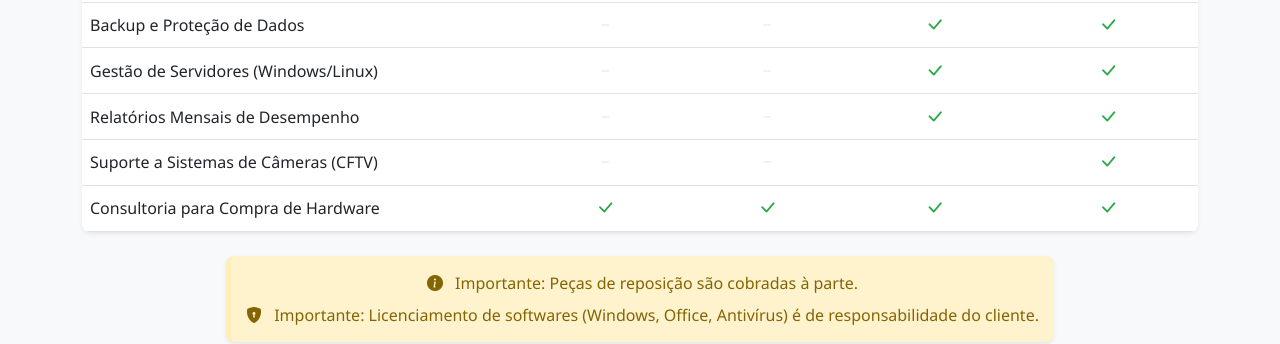
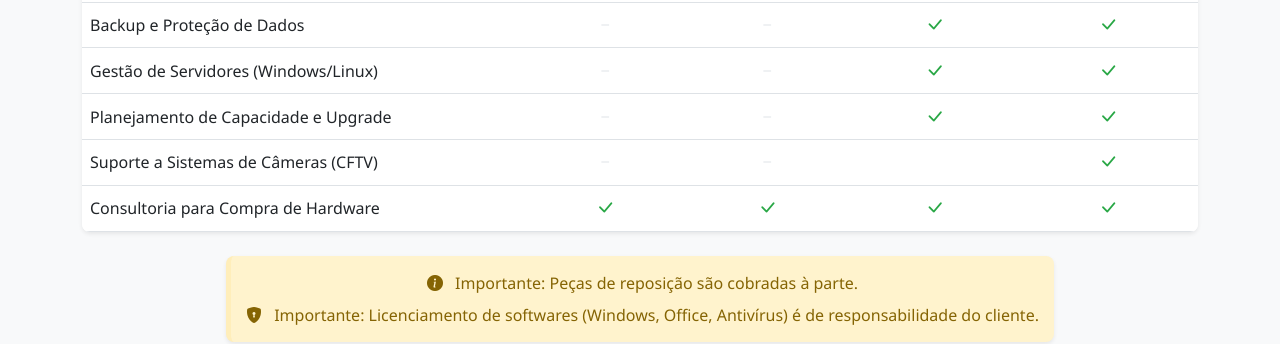
Before and after one commit to psinformaticagba/psinformaticagba.github.io, a Jekyll site: the page built from planos.html, in a window 1280 px wide and 900 px high, scrolled down 1355 px. Shown: the part 154-498 px from the top of the window. Built offline with Jekyll 4.4.1, drawn with Linux system fonts in a browser that asks for light colours.

Commit message:
atualização nas informações

```diff
--- a/_config.yml
+++ b/_config.yml
@@ -109,7 +109,7 @@ tabela_comparativa:
     business: false
     premium: true
     corporate: true
-  - recurso: "Relatórios Mensais de Desempenho"
+  - recurso: "Planejamento de Capacidade e Upgrade"
     basico: false
     business: false
     premium: true
```
